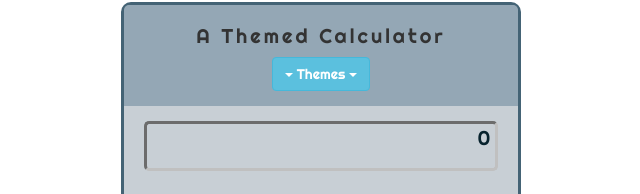
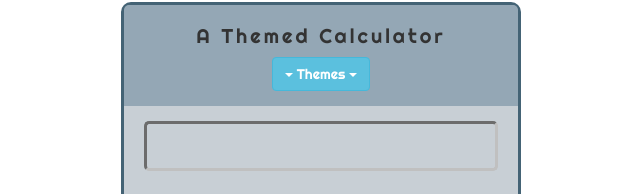
Before and after one commit to simmol1997/calculator, a plain HTML site: page index.html in a window 1280 px wide. Both pictures are taken after a click on the element "CE". Shown: the part 148-342 px from the top of the page, 319-959 px from the left. Drawn offline with nearby package versions, Linux system fonts and the light colour scheme.

Commit message:
fixed bug

```diff
--- a/js/script.js
+++ b/js/script.js
@@ -105,11 +105,7 @@ function eraseAll() {
 
 function eraseCurrent() {
   /* Only erases the last input the user made */
-  var currentLen = $("#main-output").text().length;
-  var secondary = $("#secondary-output").text();
-  secondary = secondary.substr(0, secondary.length - currentLen); //Removes the current
-  $("#secondary-output").text(secondary);
-  $("#main-output").text("0");
+  $("#main-output").text("");
 }
 
 function changeSign() {
--- a/style.css
+++ b/style.css
@@ -72,6 +72,7 @@ h1 {
   margin-bottom: 10px;
   padding-right: 5px;
   border-radius: 5px;
+  overflow: auto;
 
   display: -webkit-flex;
   display: flex;
@@ -80,6 +81,7 @@ h1 {
 }
 #main-output {
   font-size: 20px;
+  min-height: 28px;
   text-align: right;
 }
 #secondary-output {
```
